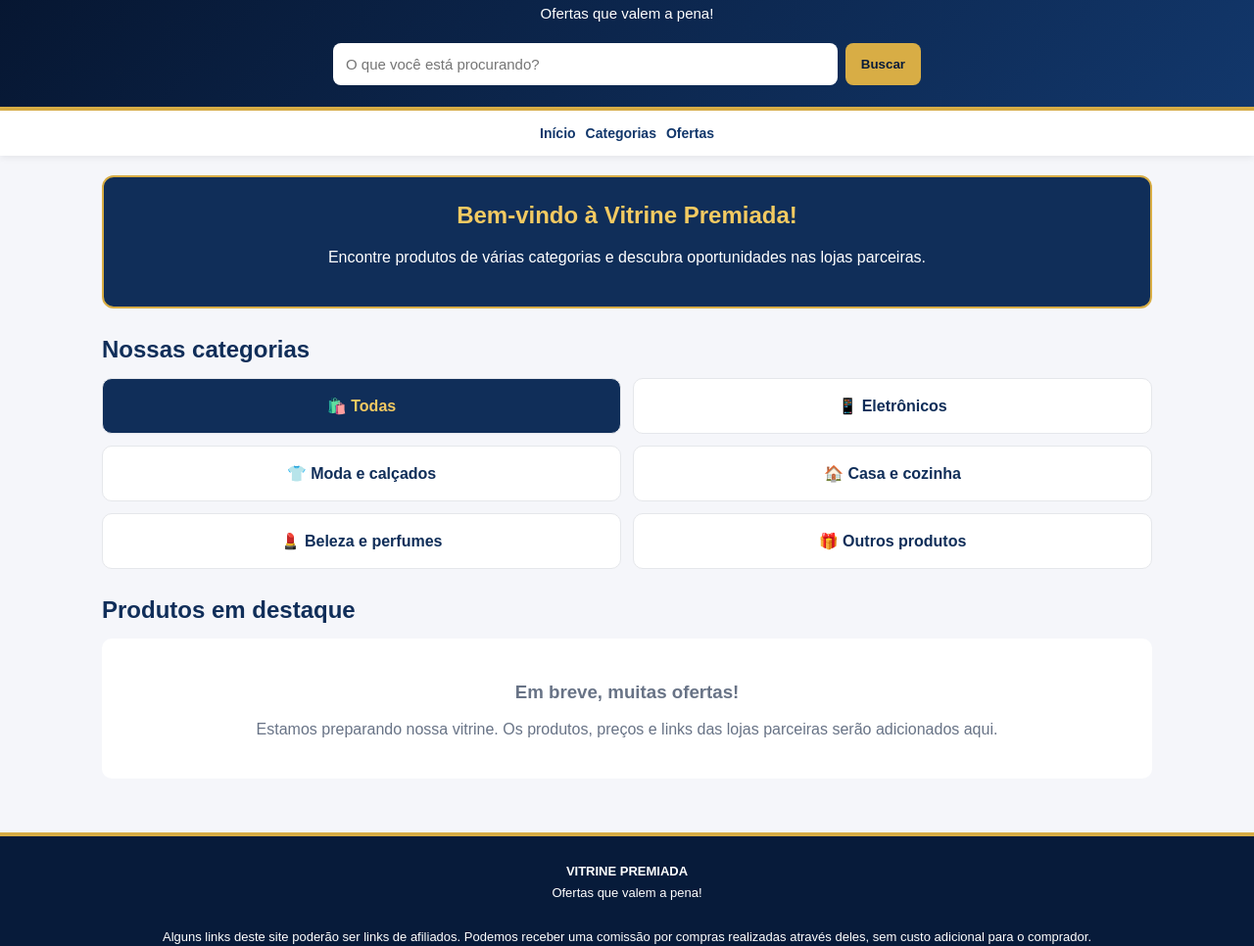
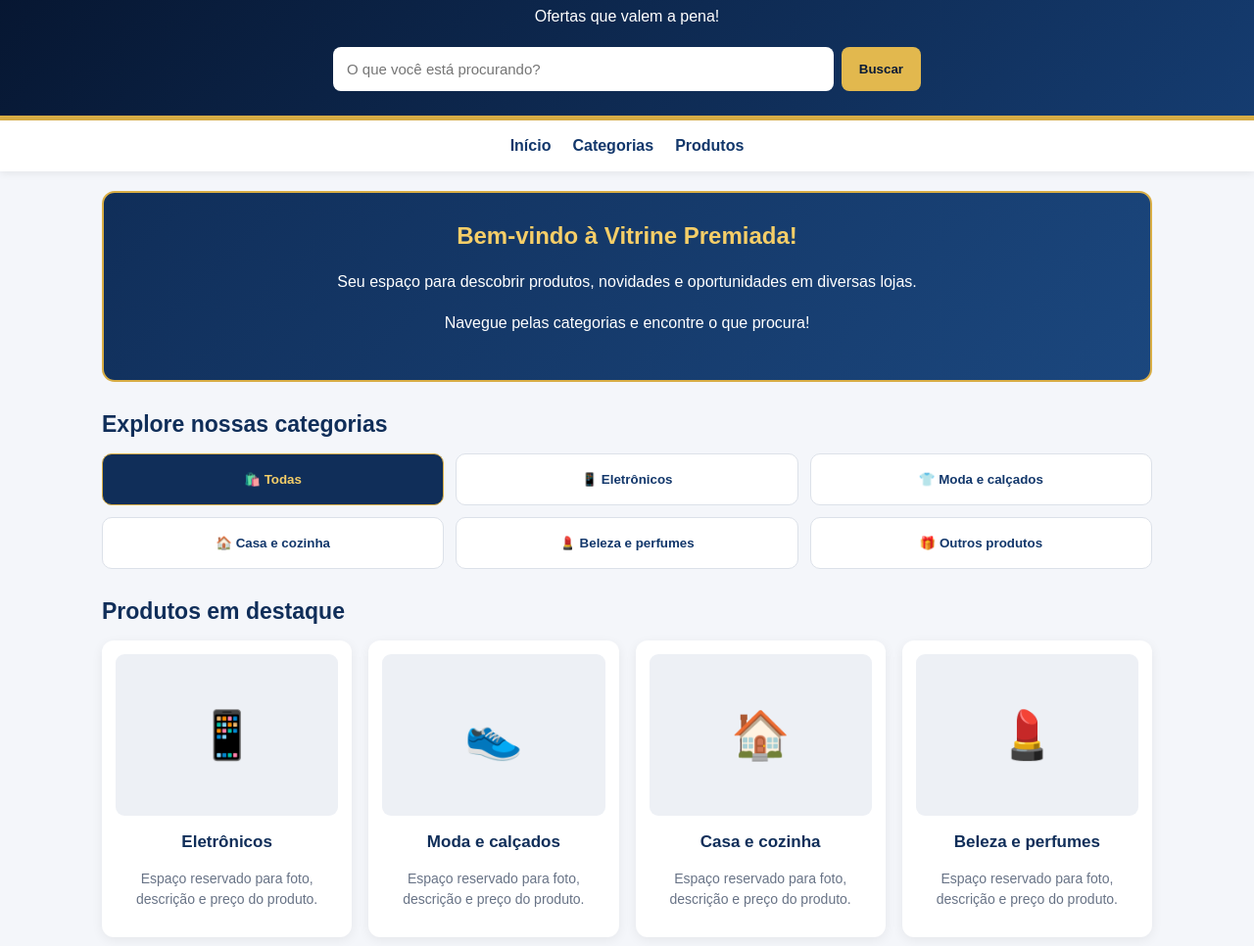
Before and after one commit to tyeloliver13-spec/Vitrinepremiada, a plain HTML site: page index.html in a window 1280 px wide. Shown: the part 66-1032 px from the top of the page at 98% size. Drawn offline with Linux system fonts and the light colour scheme.

Commit message:
Update index.html

```diff
--- a/index.html
+++ b/index.html
@@ -4,8 +4,9 @@
 <head>
 <meta charset="UTF-8">
 <meta name="viewport" content="width=device-width, initial-scale=1.0">
-<meta name="theme-color" content="#071b3a">
-<title>Vitrine Premiada</title>
+<meta name="theme-color" content="#071a36">
+
+<title>Vitrine Premiada | Ofertas que valem a pena!</title>
 
 <style>
 * {
@@ -15,73 +16,75 @@
 body {
   margin: 0;
   font-family: Arial, sans-serif;
-  background: #f5f6fa;
-  color: #17243a;
+  background: #f4f6fa;
+  color: #18243a;
 }
 
+/* CABEÇALHO */
 header {
-  background: linear-gradient(135deg, #06152f, #12376b);
+  background: linear-gradient(135deg, #06152f, #153c70);
   color: white;
   text-align: center;
-  padding: 28px 15px 22px;
-  border-bottom: 4px solid #d8ad45;
+  padding: 30px 15px 25px;
+  border-bottom: 5px solid #d8ad45;
 }
 
 .logo {
+  color: #f5ce68;
   font-size: 30px;
   font-weight: bold;
-  color: #f3ca62;
   letter-spacing: 1px;
 }
 
 .slogan {
-  margin-top: 8px;
-  color: white;
-  font-size: 15px;
+  margin-top: 9px;
+  font-size: 16px;
 }
 
 .search {
+  display: flex;
   max-width: 600px;
   margin: 22px auto 0;
-  display: flex;
   gap: 8px;
 }
 
 .search input {
   flex: 1;
   min-width: 0;
-  padding: 13px;
-  border: 0;
+  padding: 14px;
+  border: none;
   border-radius: 8px;
   font-size: 15px;
 }
 
 .search button {
-  background: #d8ad45;
-  color: #071b3a;
-  border: 0;
+  border: none;
   border-radius: 8px;
-  padding: 0 16px;
+  padding: 0 18px;
+  background: #e2b84e;
+  color: #071a36;
   font-weight: bold;
+  cursor: pointer;
 }
 
+/* MENU */
 nav {
   display: flex;
   justify-content: center;
   flex-wrap: wrap;
-  gap: 10px;
-  padding: 15px 10px;
+  gap: 22px;
+  padding: 17px 10px;
   background: white;
-  box-shadow: 0 2px 7px #00000012;
+  box-shadow: 0 2px 8px #00000012;
 }
 
 nav a {
   color: #12376b;
   text-decoration: none;
   font-weight: bold;
-  font-size: 14px;
 }
 
+/* CONTEÚDO */
 main {
   max-width: 1100px;
   margin: auto;
@@ -89,67 +92,78 @@ main {
 }
 
 .banner {
-  background: #102e59;
+  background: linear-gradient(135deg, #102e59, #1b477e);
   color: white;
-  padding: 25px 15px;
-  border-radius: 12px;
   text-align: center;
+  padding: 30px 18px;
   border: 2px solid #d8ad45;
+  border-radius: 13px;
 }
 
 .banner h2 {
-  color: #f3ca62;
+  color: #f5ce68;
   margin-top: 0;
 }
 
-h2.section-title {
-  color: #102e59;
-  margin: 28px 0 15px;
+.banner p {
+  line-height: 1.6;
 }
 
+.section-title {
+  color: #102e59;
+  margin: 30px 0 16px;
+  font-size: 23px;
+}
+
+/* CATEGORIAS */
 .categories {
   display: grid;
-  grid-template-columns: repeat(2, 1fr);
+  grid-template-columns: repeat(3, 1fr);
   gap: 12px;
 }
 
 .category {
   background: white;
+  border: 1px solid #dce1e9;
+  border-radius: 10px;
   padding: 18px 8px;
-  border-radius: 10px;
   text-align: center;
-  border: 1px solid #e5e7eb;
-  color: #102e59;
+  color: #12376b;
   font-weight: bold;
   cursor: pointer;
 }
 
-.category:hover,
-.category.active {
+.category.active,
+.category:hover {
   background: #102e59;
-  color: #f3ca62;
+  color: #f5ce68;
+  border-color: #d8ad45;
 }
 
+/* PRODUTOS */
 .products {
   display: grid;
   grid-template-columns: repeat(auto-fit, minmax(210px, 1fr));
-  gap: 16px;
+  gap: 17px;
 }
 
 .product {
   background: white;
   border-radius: 12px;
-  padding: 15px;
+  padding: 14px;
+  box-shadow: 0 3px 12px #00000010;
   text-align: center;
-  box-shadow: 0 3px 12px #0000000d;
 }
 
-.product img {
-  width: 100%;
-  height: 155px;
-  object-fit: contain;
-  background: #f1f3f7;
-  border-radius: 8px;
+.product-photo {
+  height: 165px;
+  border-radius: 9px;
+  background: #edf0f5;
+  display: flex;
+  align-items: center;
+  justify-content: center;
+  color: #778398;
+  font-size: 48px;
 }
 
 .product h3 {
@@ -160,6 +174,7 @@ h2.section-title {
 .product p {
   color: #687386;
   font-size: 14px;
+  line-height: 1.5;
 }
 
 .price {
@@ -168,10 +183,10 @@ h2.section-title {
   font-weight: bold;
 }
 
-.product a {
+.buy-button {
   display: block;
   background: #d8ad45;
-  color: #071b3a;
+  color: #071a36;
   padding: 12px;
   border-radius: 8px;
   text-decoration: none;
@@ -179,29 +194,47 @@ h2.section-title {
   margin-top: 12px;
 }
 
+.buy-button:hover {
+  background: #efc95f;
+}
+
 .empty {
   grid-column: 1 / -1;
   text-align: center;
-  padding: 25px;
+  padding: 25px 15px;
   background: white;
   border-radius: 10px;
   color: #687386;
 }
 
+/* RODAPÉ */
 footer {
-  background: #071b3a;
+  margin-top: 35px;
+  padding: 28px 15px;
+  text-align: center;
+  background: #071a36;
   color: white;
-  text-align: center;
-  padding: 25px 15px;
-  margin-top: 35px;
-  border-top: 4px solid #d8ad45;
+  border-top: 5px solid #d8ad45;
   font-size: 13px;
   line-height: 1.7;
 }
 
-@media (max-width: 400px) {
+footer strong {
+  color: #f5ce68;
+  font-size: 17px;
+}
+
+@media (max-width: 500px) {
   .logo {
     font-size: 25px;
+  }
+
+  .categories {
+    grid-template-columns: repeat(2, 1fr);
+  }
+
+  nav {
+    gap: 15px;
   }
 }
 </style>
@@ -211,7 +244,10 @@ footer {
 
 <header>
   <div class="logo">★ VITRINE PREMIADA ★</div>
-  <div class="slogan">Ofertas que valem a pena!</div>
+
+  <div class="slogan">
+    Ofertas que valem a pena!
+  </div>
 
   <div class="search">
     <input
@@ -220,53 +256,69 @@ footer {
       placeholder="O que você está procurando?"
       aria-label="Pesquisar produtos"
     >
-    <button onclick="filtrarProdutos()">Buscar</button>
+
+    <button type="button" onclick="filtrarProdutos()">
+      Buscar
+    </button>
   </div>
 </header>
 
 <nav>
   <a href="#inicio">Início</a>
   <a href="#categorias">Categorias</a>
-  <a href="#ofertas">Ofertas</a>
+  <a href="#ofertas">Produtos</a>
 </nav>
 
 <main id="inicio">
 
   <section class="banner">
     <h2>Bem-vindo à Vitrine Premiada!</h2>
+
     <p>
-      Encontre produtos de várias categorias
-      e descubra oportunidades nas lojas parceiras.
+      Seu espaço para descobrir produtos,
+      novidades e oportunidades em diversas lojas.
+    </p>
+
+    <p>
+      Navegue pelas categorias e encontre o que procura!
     </p>
   </section>
 
   <section id="categorias">
-    <h2 class="section-title">Nossas categorias</h2>
+    <h2 class="section-title">Explore nossas categorias</h2>
 
     <div class="categories">
-      <div class="category active" onclick="filtrarCategoria('Todas', this)">
+
+      <button class="category active"
+        onclick="filtrarCategoria('Todas', this)">
         🛍️ Todas
-      </div>
+      </button>
 
-      <div class="category" onclick="filtrarCategoria('Eletrônicos', this)">
+      <button class="category"
+        onclick="filtrarCategoria('Eletrônicos', this)">
         📱 Eletrônicos
-      </div>
+      </button>
 
-      <div class="category" onclick="filtrarCategoria('Moda', this)">
+      <button class="category"
+        onclick="filtrarCategoria('Moda', this)">
         👕 Moda e calçados
-      </div>
+      </button>
 
-      <div class="category" onclick="filtrarCategoria('Casa', this)">
+      <button class="category"
+        onclick="filtrarCategoria('Casa', this)">
         🏠 Casa e cozinha
-      </div>
+      </button>
 
-      <div class="category" onclick="filtrarCategoria('Beleza', this)">
+      <button class="category"
+        onclick="filtrarCategoria('Beleza', this)">
         💄 Beleza e perfumes
-      </div>
+      </button>
 
-      <div class="category" onclick="filtrarCategoria('Outros', this)">
+      <button class="category"
+        onclick="filtrarCategoria('Outros', this)">
         🎁 Outros produtos
-      </div>
+      </button>
+
     </div>
   </section>
 
@@ -275,61 +327,118 @@ footer {
 
     <div class="products" id="listaProdutos">
 
-      <div class="empty">
-        <h3>Em breve, muitas ofertas!</h3>
+      <article class="product" data-categoria="Eletrônicos">
+        <div class="product-photo">📱</div>
+        <h3>Eletrônicos</h3>
         <p>
-          Estamos preparando nossa vitrine.
-          Os produtos, preços e links das lojas
-          parceiras serão adicionados aqui.
+          Espaço reservado para foto,
+          descrição e preço do produto.
         </p>
-      </div>
+      </article>
+
+      <article class="product" data-categoria="Moda">
+        <div class="product-photo">👟</div>
+        <h3>Moda e calçados</h3>
+        <p>
+          Espaço reservado para foto,
+          descrição e preço do produto.
+        </p>
+      </article>
+
+      <article class="product" data-categoria="Casa">
+        <div class="product-photo">🏠</div>
+        <h3>Casa e cozinha</h3>
+        <p>
+          Espaço reservado para foto,
+          descrição e preço do produto.
+        </p>
+      </article>
+
+      <article class="product" data-categoria="Beleza">
+        <div class="product-photo">💄</div>
+        <h3>Beleza e perfumes</h3>
+        <p>
+          Espaço reservado para foto,
+          descrição e preço do produto.
+        </p>
+      </article>
+
+      <article class="product" data-categoria="Outros">
+        <div class="product-photo">🎁</div>
+        <h3>Outros produtos</h3>
+        <p>
+          Espaço reservado para foto,
+          descrição e preço do produto.
+        </p>
+      </article>
 
     </div>
+
+    <p id="semResultado" class="empty" hidden>
+      Nenhum produto encontrado. Tente outra pesquisa.
+    </p>
   </section>
 
 </main>
 
 <footer>
-  <strong>VITRINE PREMIADA</strong><br>
-  Ofertas que valem a pena!<br><br>
+  <strong>★ VITRINE PREMIADA ★</strong>
+
+  <p>Ofertas que valem a pena!</p>
 
   Alguns links deste site poderão ser links de afiliados.
   Podemos receber uma comissão por compras realizadas
-  através deles, sem custo adicional para o comprador.<br><br>
+  através deles, sem custo adicional para o comprador.
 
-  Preços e disponibilidade são definidos pelas lojas
-  parceiras e podem mudar a qualquer momento.
+  <br><br>
+
+  Preços, condições e disponibilidade são definidos
+  pelas lojas parceiras e podem mudar sem aviso prévio.
 </footer>
 
 <script>
+let categoriaAtual = "Todas";
+
 function filtrarProdutos() {
   const termo = document
     .getElementById("pesquisa")
     .value
-    .toLowerCase();
+    .toLowerCase()
+    .trim();
 
-  document.querySelectorAll(".product").forEach(produto => {
-    produto.style.display =
-      produto.textContent.toLowerCase().includes(termo)
-      ? ""
-      : "none";
+  const produtos = document.querySelectorAll(".product");
+  let encontrados = 0;
+
+  produtos.forEach(produto => {
+    const texto = produto.textContent.toLowerCase();
+
+    const combinaTexto = texto.includes(termo);
+
+    const combinaCategoria =
+      categoriaAtual === "Todas" ||
+      produto.dataset.categoria === categoriaAtual;
+
+    const mostrar = combinaTexto && combinaCategoria;
+
+    produto.style.display = mostrar ? "" : "none";
+
+    if (mostrar) encontrados++;
   });
+
+  document.getElementById("semResultado").hidden =
+    encontrados > 0;
 }
 
-function filtrarCategoria(categoria, elemento) {
+function filtrarCategoria(categoria, botao) {
+  categoriaAtual = categoria;
+
   document.querySelectorAll(".category").forEach(item => {
     item.classList.remove("active");
   });
 
-  elemento.classList.add("active");
+  botao.classList.add("active");
 
-  document.querySelectorAll(".product").forEach(produto => {
-    produto.style.display =
-      categoria === "Todas" ||
-      produto.dataset.categoria === categoria
-      ? ""
-      : "none";
-  });
+  filtrarProdutos();
 }
 
 document
```
